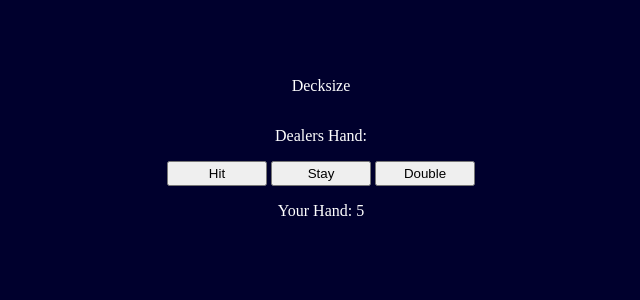
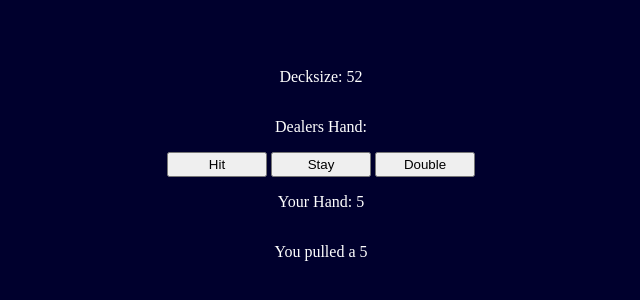
Before and after one commit to Rafafi35/Blackjack, a plain HTML site: page index.html in a window 1280 px wide. Shown: the part 164-464 px from the top of the page, without its empty margins (319-959 px from the left). Drawn offline with Linux system fonts and the light colour scheme.

Commit message:
function KarteZiehen

```diff
--- a/index.html
+++ b/index.html
@@ -9,18 +9,18 @@
 </head>
 
 <body>
-    <p>Decksize</p>
+    <p id="deckSize">Decksize</p>
     <p>Dealers Hand: </p>
 
     <div id="actions">
-        <button>Hit</button>
+        <button onclick="karteZiehen()">Hit</button>
         <button>Stay</button>
         <button>Double</button>
     </div>
 
     <p id="playerHand">Your Hand:</p>
 
-    <p></p>
+    <p id="log">Log</p>
 
     <script src="script.js"></script>
 
--- a/script.js
+++ b/script.js
@@ -1,27 +1,20 @@
-let deck = [
-     2, 2, 2, 2,
-     3, 3, 3, 3,
-     4, 4, 4, 4,
-     5, 5, 5, 5,
-     6, 6, 6, 6,
-     7, 7, 7, 7,
-     8, 8, 8, 8,
-     9, 9, 9, 9,
-    10, 10, 10, 10,
-    10, 10, 10, 10,
-    10, 10, 10, 10,
-    10, 10, 10, 10,
-    11, 11, 11, 11
-]
+let fullDeck = [2, 2, 2, 2, 3, 3, 3, 3, 4, 4, 4, 4, 5, 5, 5, 5, 6, 6, 6, 6, 7, 7, 7, 7, 8, 8, 8, 8, 9, 9, 9, 9, 10, 10, 10, 10, 10, 10, 10, 10, 10, 10, 10, 10, 10, 10, 10, 10, 11, 11, 11, 11]
+let currentDeck = fullDeck
 const playerHandText = document.getElementById("playerHand")
+const log = document.getElementById("log")
+const deckSize = document.getElementById("deckSize")
 let playerHandValue = 0
 
 function karteZiehen() {
     let randomZahl = Math.floor(Math.random() * 52)
-    console.log(randomZahl)
-    playerHandValue += deck[randomZahl]
-    console.log(deck[randomZahl])
+    playerHandValue += currentDeck[randomZahl]
+    deckSize.textContent = "Decksize: " + currentDeck.length
     playerHandText.textContent = "Your Hand: " + playerHandValue
+    log.textContent = "You pulled a " + currentDeck[randomZahl]
+}
+
+function dealerZieht() {
+
 }
 
 karteZiehen()
```
